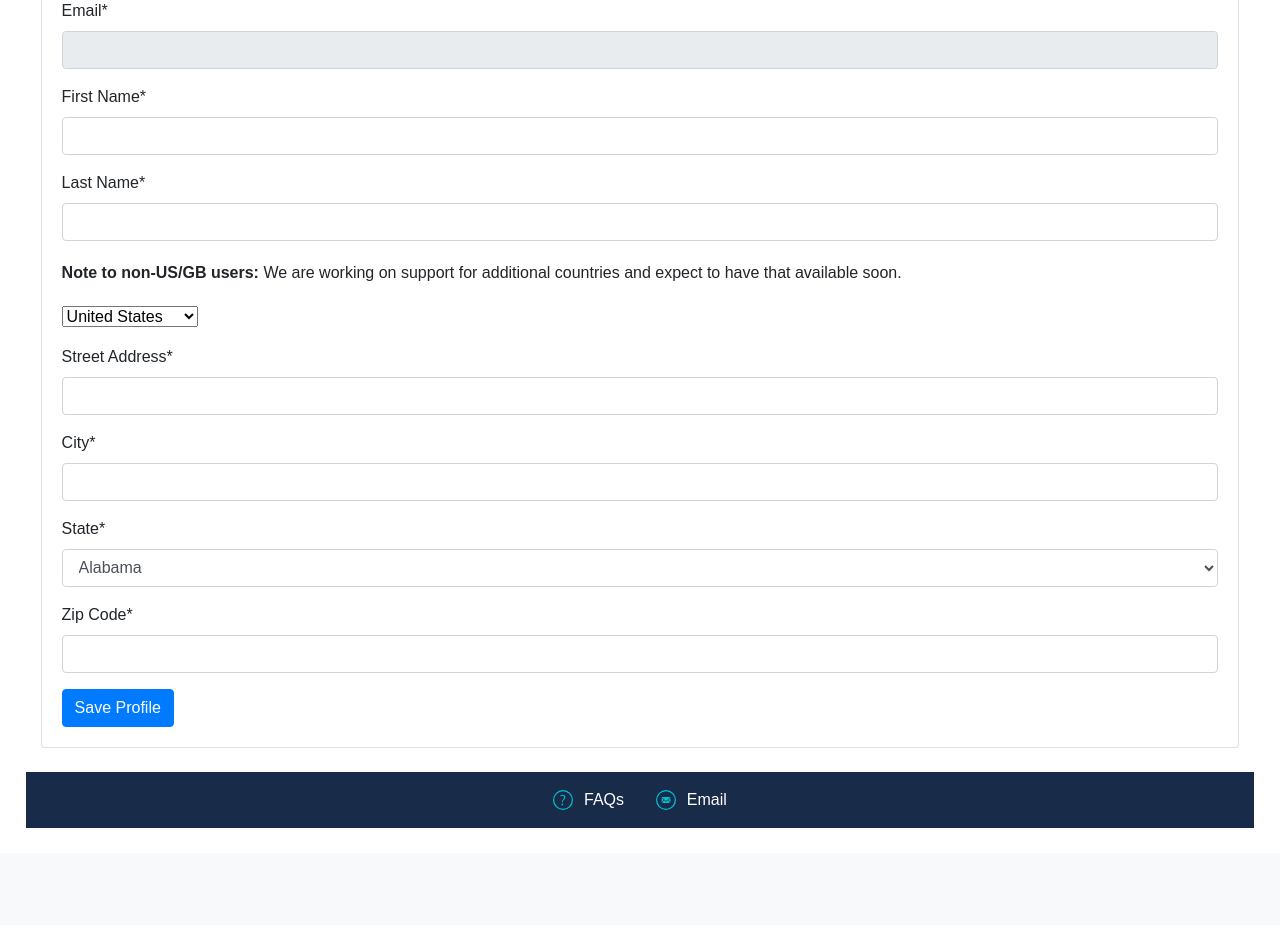
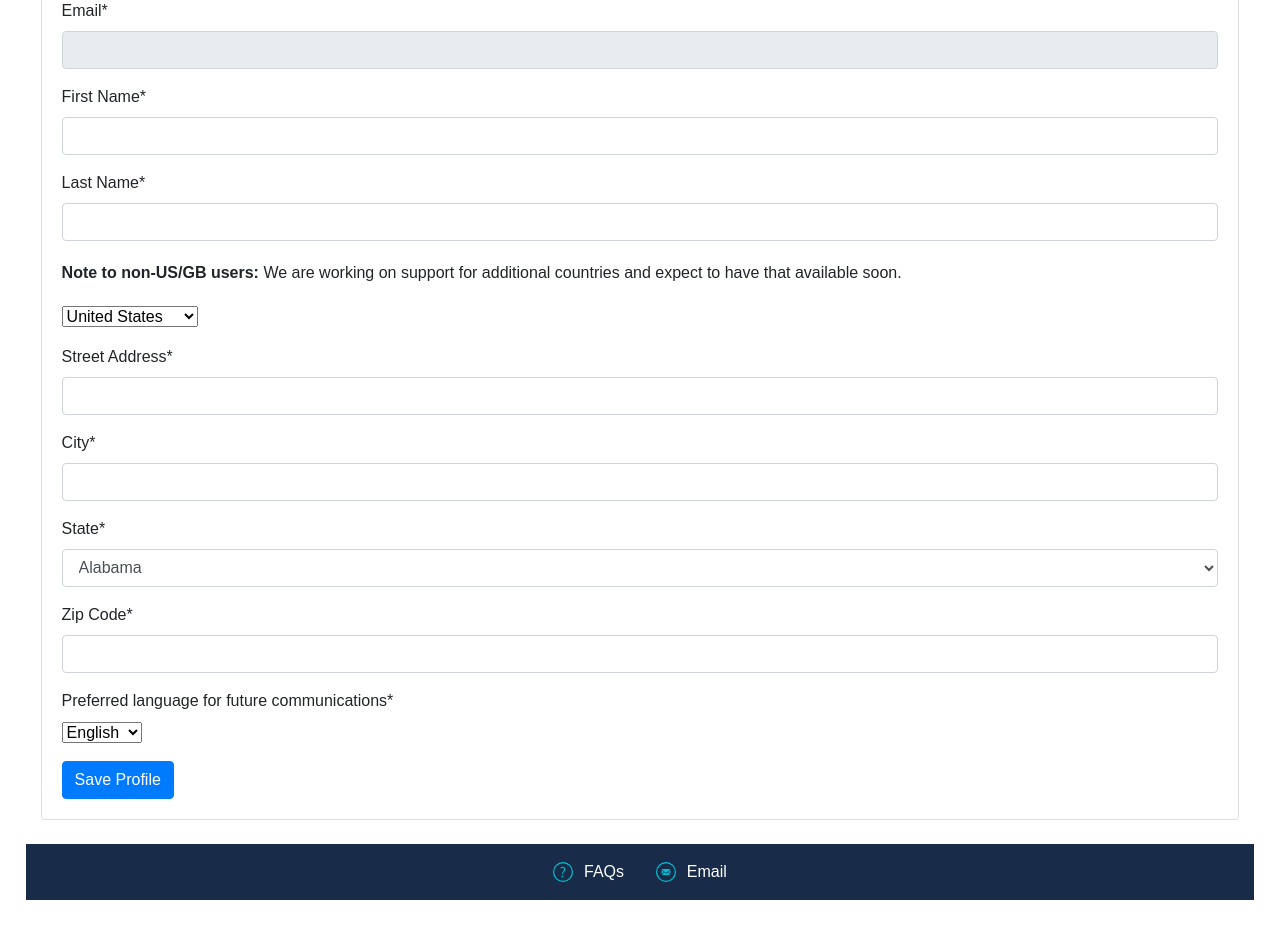
Before and after one commit to biocore/microsetta-interface, a Python web app: template microsetta_interface/templates/account_details.jinja2 in a window 1280 px wide. Shown: the part 211-1136 px from the top of the page. Before the commit the page ends 1039 px from the top, so only its background shows below. Run offline with Jinja, Linux system fonts and the light colour scheme; the template is opened without the code that fills it, so the values that code supplies are empty.

Commit message:
Edits to choose, store, retrieve preferred language with account.  Isn't hooked up to actually switch language anywhere though

```diff
--- a/microsetta_interface/templates/account_details.jinja2
+++ b/microsetta_interface/templates/account_details.jinja2
@@ -27,6 +27,7 @@
                     city: "required",
                     state: "required",
                     post_code: "required",
+                    language: "required",
                     {% if CREATE_ACCT %}
                     kit_name: {
                         required: "#code:blank",
@@ -137,7 +138,7 @@
                 <p>
                 <strong>{{ _('Note to non-US/GB users') }}:</strong> {{ _('We are working on support for additional countries and expect to have that available soon.') }}
                 </p>
-                <select id="country_code" name="country_code"/>
+                <select id="country_code" name="country_code">
                     <option value="US" {% if account.address.country_code == "US" %} selected {% endif %} >{{ _('United States') }}</option>
                     <option value="GB" {% if account.address.country_code == "GB" %} selected {% endif %} >{{ _('United Kingdom') }}</option>
                 </select>
@@ -161,6 +162,14 @@
             <div class="form-group">
                 <label for="post_code" id="post_code_label"></label>
                 <input id="post_code" name="post_code" class="form-control" value="{{account.address.post_code |e}}" type="text" />
+            </div>
+            <div class="form-group">
+                <label for="language" name="language_label">{{ _('Preferred language for future communications') }}*</label>
+                <br>
+                <select id="language" name="language">
+                    <option value="en-US" {% if account.language == "en-US" %} selected {% endif %} >English</option>
+                    <option value="es-MX" {% if account.language == "es-MX" %} selected {% endif %} >Español</option>
+                </select>
             </div>
             {% if CREATE_ACCT %}
             <div class="card mb-3">
```
Also changed, not shown: microsetta_interface/implementation.py (+6 -2 lines).
